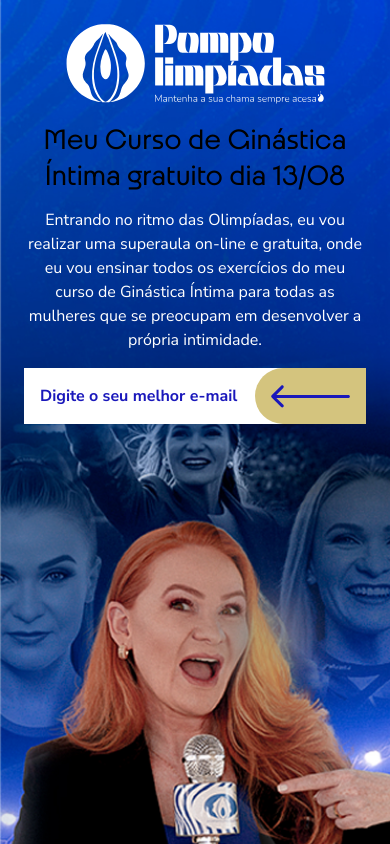
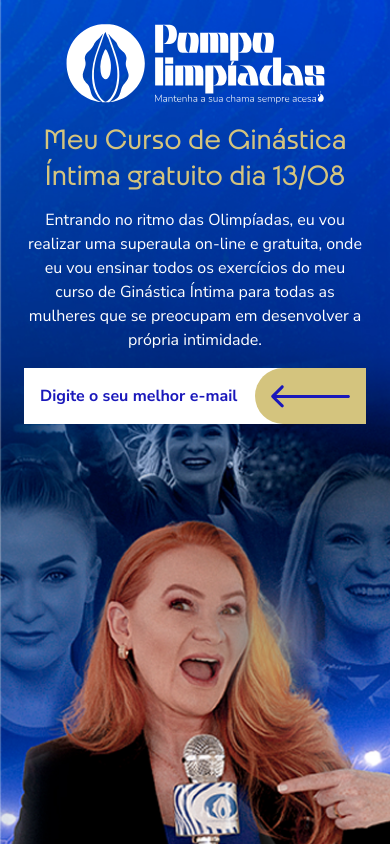
Before and after one commit to belborba/catiadamasceno, a Next.js app: page / in a window 390 px wide. Shown: the top 844 px of the page. Built offline with nearby package versions, Linux system fonts and the light colour scheme.

Commit message:
style: adjust global css

```diff
--- a/src/app/_components/hero.tsx
+++ b/src/app/_components/hero.tsx
@@ -42,7 +42,7 @@ export const Hero = () => {
       <div className="w-full md:max-w-6xl">
         <div className="w-full md:w-[500px] flex flex-col gap-4 md:gap-6 p-6 md:p-0 items-center md:items-start text-center md:text-left">
           <Logo className="text-[250px] h-20 text-white" />
-          <h1 className="text-3xl block md:hidden">
+          <h1 className="text-3xl block md:hidden text-primary">
             Meu Curso de Ginástica Íntima gratuito dia 13/08
           </h1>
           <p className="md:text-2xl text-white">
```
